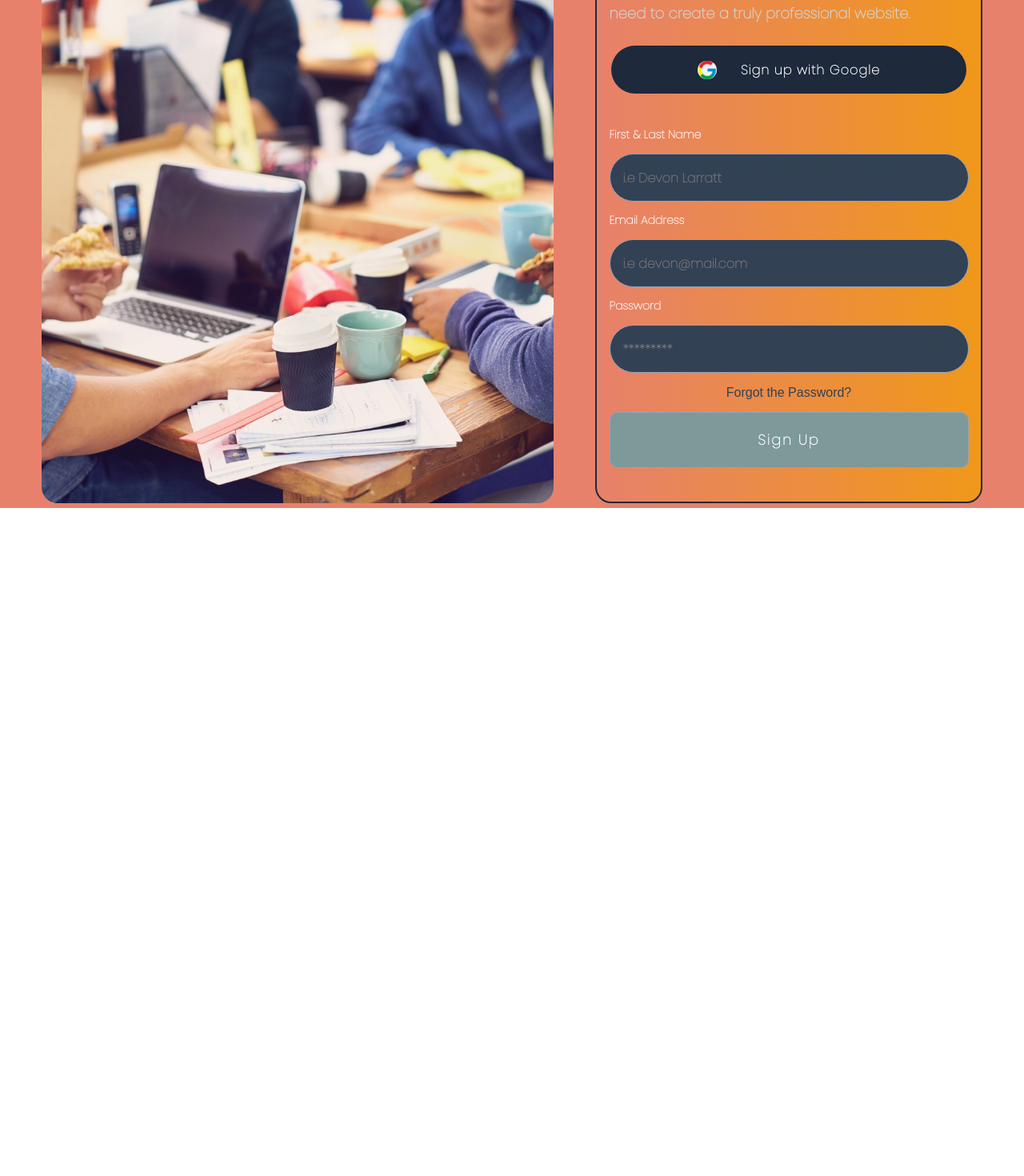
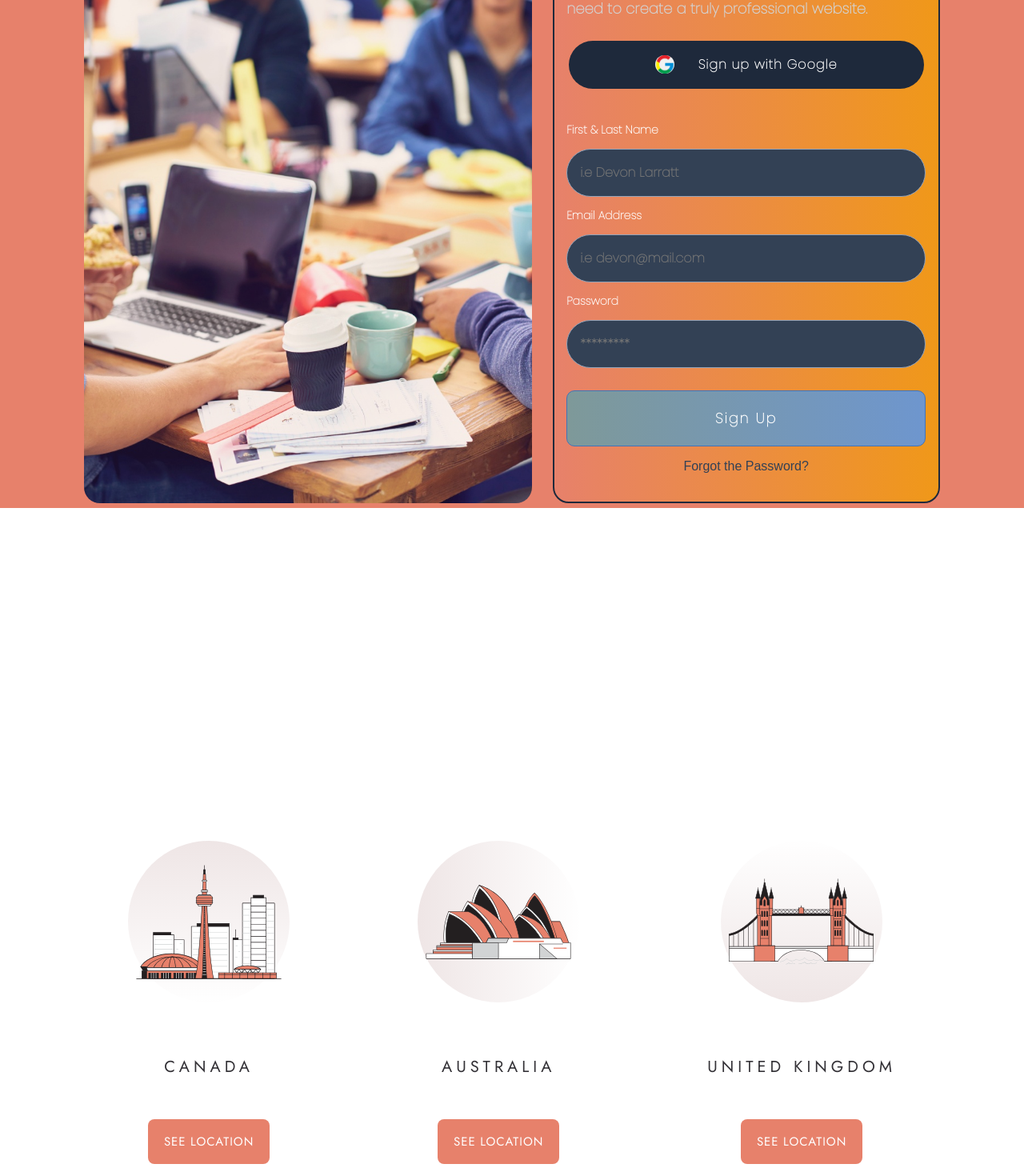
Before and after one commit to zhamal2k04/Project-Designo, a React (Create React App) app: page /login in a window 1280 px wide. Shown: the part 320-1790 px from the top of the page at 80% size. Built offline with nearby package versions, Linux system fonts and the light colour scheme.

Commit message:
added useStates and useEffect for LoginPage to validate signup

```diff
--- a/package.json
+++ b/package.json
@@ -6,6 +6,7 @@
     "@testing-library/jest-dom": "^5.16.5",
     "@testing-library/react": "^13.4.0",
     "@testing-library/user-event": "^13.5.0",
+    "firebase": "^9.22.1",
     "leaflet": "^1.9.4",
     "react": "^18.2.0",
     "react-dom": "^18.2.0",
--- a/src/containers/AboutUs/components/LocationCards/LocationCards.jsx
+++ b/src/containers/AboutUs/components/LocationCards/LocationCards.jsx
@@ -6,7 +6,7 @@ import locationImg3 from "../../images/UK.svg";
 import { Link } from "react-router-dom";
 const LocationCards = () => {
   return (
-    <div className="location-container">
+    <div className="lowerLocation-container">
       <div className="cardsHolder">
         <div className="cardNum1">
           <img src={locationImg1} alt="loc-img" />
--- a/src/containers/LoginPage/components/LoginCard/LoginCard.css
+++ b/src/containers/LoginPage/components/LoginCard/LoginCard.css
@@ -7,11 +7,14 @@
 }
 
 .loginCard-container {
+    padding: 5rem;
     width: 100%;
+    height: 100%;
     display: flex;
     flex-direction: row;
     justify-content: space-evenly;
     align-items: center;
+    background: #E7816B;
 }
 
 .loginCard-left {
@@ -114,6 +117,7 @@
     align-items: center;
     background-color: #1E293B;
     border-radius: 30px;
+    cursor: pointer;
 }
 
 #google-btn>img {
@@ -181,18 +185,15 @@
     color: #334155;
 }
 
-.input-content>span:hover {
-    color: rgb(52, 52, 252);
-    cursor: help;
-    text-decoration: underline;
-}
 
 #sign-btn {
     width: 449px;
     height: 70px;
     border-radius: 10px;
     background-color: #7E9999;
-    border: 1px solid #94A3B8;
+    background: -webkit-linear-gradient(to right, #7E9999, #6e96ce);
+    background: linear-gradient(to right, #7E9999, #6e96ce);
+    border: 1px solid #4173b8;
     cursor: pointer;
     font-family: 'Poppins', sans-serif;
     font-size: 1.1rem;
@@ -201,3 +202,14 @@
     margin-top: 15px;
     letter-spacing: 2px;
 }
+
+.input-content>span:hover {
+    color: rgb(52, 52, 252);
+    cursor: help;
+    text-decoration: underline;
+}
+
+#google-btn:hover{
+    text-decoration: underline;
+    color: white;
+}
--- a/src/containers/LoginPage/components/LoginCard/LoginCard.jsx
+++ b/src/containers/LoginPage/components/LoginCard/LoginCard.jsx
@@ -1,12 +1,63 @@
-import React from 'react'
+import React, { useEffect } from 'react'
 import "../LoginCard/LoginCard.css"
 import google_icon from "../../images/google-icon.png"
+import { useState } from 'react'
 const LoginCard = () => {
+    // const [name, setName] = useState('')
+    const [email, setEmail] = useState('')
+    const [password, setPassword] = useState('')
+    const [emailDirty, setEmailDirty] = useState(false)
+    const [passwordDirty, setPasswordDirty] = useState(false)
+    const [emailError, setEmailError] = useState("Email Cannot be Empty")
+    const [passwordError, setPasswordError] = useState("Password Cannot be Empty")
+    const [formValid, setFormValid] = useState(false)
+
+    useEffect(() =>{
+        if(emailError || passwordError){
+            setFormValid(false)
+        }else{
+            setFormValid(true)
+        }
+    }, [emailError, passwordError])
+
+    const emailHandler = (e) => {
+        setEmail(e.target.value)
+        const re = /[^@ \t\r\n]+@[^@ \t\r\n]+\.[^@ \t\r\n]+/
+
+        if (!re.test(String(e.target.value).toLowerCase())) {
+            setEmailError('Incorrect Email!')
+        } else {
+            setEmailError("")
+        }
+    }
+
+    const passwordHandler = (e) => {
+        setPassword(e.target.value)
+        if (e.target.value.length < 3 || e.target.value.length > 8){
+            setPasswordError('Password length should be more than 3 and 8!')
+            if(!e.target.value){
+                setPasswordError("Password Cannot be Empty")
+            }
+        }else{
+            setPasswordError("")
+        }
+    }
+
+    const blurHandler = (e) => {
+        switch (e.target.name) {
+            case 'email':
+                setEmailDirty(true)
+                break
+            case 'password':
+                setPasswordDirty(true)
+                break
+        }
+    }
+
+
     return (
         <div className='loginCard-container'>
-            <div className="loginCard-left">
-
-            </div>
+            <div className="loginCard-left"></div>
             <div className="loginCard-right">
                 <div className="title-content">
                     <h1>Join us Today 👋</h1>
@@ -21,12 +72,14 @@ const LoginCard = () => {
                         <p>First & Last Name</p>
                         <input type="text" placeholder='i.e Devon Larratt' />
                         <p>Email Address</p>
-                        <input type="email" placeholder='i.e devon@mail.com' />
+                        {(emailDirty && emailError) && <div style={{ color: 'red' }}>{emailError}</div>}
+                        <input onChange={e => emailHandler(e)} value={email} onBlur={e => blurHandler(e)} type="email" name='email' placeholder='i.e devon@mail.com' />
                         <p>Password</p>
-                        <input type="password" placeholder='*********' />
+                        {(passwordDirty && passwordError) && <div style={{ color: 'red' }}>{passwordError}</div>}
+                        <input onChange={e => passwordHandler(e)} value={password} onBlur={e => blurHandler(e)} type="password" name='password' placeholder='*********' />
+                    <button disabled={!formValid} type='submit' id='sign-btn'>Sign Up</button>
                     </form>
                     <span>Forgot the Password?</span>
-                    <button id='sign-btn'>Sign Up</button>
                 </div>
             </div>
         </div>
--- a/src/containers/LoginPage/components/LowerLocation/LowerLocation.css
+++ b/src/containers/LoginPage/components/LowerLocation/LowerLocation.css
@@ -0,0 +1,81 @@
+* {
+    margin: 0;
+    padding: 0;
+    box-sizing: border-box;
+}
+
+.lowerLocation-container {
+    margin-top: 26rem;
+    width: 100%;
+    height: 440px;
+}
+
+.CardsHolder {
+    width: 100%;
+    display: flex;
+    flex-direction: row;
+    justify-content: space-evenly;
+}
+
+.CardNumber1 {
+    display: flex;
+    flex-direction: column;
+    gap: 20px;
+}
+
+.CardNumber1>img {
+    transform: rotate(0deg);
+    transition: 0.4s ease-in-out;
+}
+
+.CardNumber1>img:hover {
+    transform: rotate(360deg);
+    cursor: pointer;
+}
+
+.CardNumber1:nth-child(2)>img:hover {
+    transform: rotate(-360deg);
+    cursor: pointer;
+}
+
+.CardNumber1>h1 {
+    margin-top: 48px;
+    font-family: "Jost", sans-serif;
+    font-style: normal;
+    font-weight: 500;
+    font-size: 20px;
+    line-height: 26px;
+    text-align: center;
+    letter-spacing: 5px;
+    color: #333136;
+    text-transform: uppercase;
+}
+
+#btn-loc {
+    margin-top: 32px;
+    width: 152px;
+    height: 56px;
+    background: #e7816b;
+    border-radius: 8px;
+    font-family: "Jost", sans-serif;
+    font-style: normal;
+    font-weight: 500;
+    font-size: 15px;
+    line-height: 22px;
+    text-align: center;
+    letter-spacing: 1px;
+    text-transform: uppercase;
+    color: #ffffff;
+    outline: none;
+    border: none;
+    transform: scale(1);
+    transition: 0.4s ease-in-out;
+    overflow: hidden;
+}
+
+#btn-loc:hover {
+    background-color: #f3a998;
+    transform: scale(1.1);
+    cursor: pointer;
+    color: black;
+}
--- a/src/containers/LoginPage/components/LowerLocation/LowerLocation.jsx
+++ b/src/containers/LoginPage/components/LowerLocation/LowerLocation.jsx
@@ -7,7 +7,29 @@ import locationImg3 from "../../images/UK.svg";
 const LowerLocation = () => {
     return (
         <div className="lowerLocation-container">
-
+            <div className="CardsHolder">
+                <div className="CardNumber1">
+                    <img src={locationImg1} alt="loc-img" />
+                    <h1>Canada</h1>
+                    <Link>
+                        <button id="btn-loc">See Location</button>
+                    </Link>
+                </div>
+                <div className="CardNumber1">
+                    <img src={locationImg2} alt="loc-img" />
+                    <h1>Australia</h1>
+                    <Link>
+                        <button id="btn-loc">See Location</button>
+                    </Link>
+                </div>
+                <div className="CardNumber1">
+                    <img src={locationImg3} alt="loc-img" />
+                    <h1>United Kingdom</h1>
+                    <Link>
+                        <button id="btn-loc">See Location</button>
+                    </Link>
+                </div>
+            </div>
         </div>
     )
 }
--- a/src/containers/LoginPage/container/LoginPage.css
+++ b/src/containers/LoginPage/container/LoginPage.css
@@ -7,8 +7,8 @@
 .loginPage-container {
     width: 100%;
     height: 100vh;
-    background: #E7816B;
     display: flex;
+    flex-direction: column;
+    justify-content: space-between;
     align-items: center;
-    justify-content: center;
 }
--- a/src/containers/LoginPage/container/LoginPage.jsx
+++ b/src/containers/LoginPage/container/LoginPage.jsx
@@ -1,11 +1,12 @@
 import React from 'react';
 import LoginCard from '../components/LoginCard/LoginCard';
-// import LowerLocation from '../components/LowerLocation/LowerLocation';
+import LowerLocation from '../components/LowerLocation/LowerLocation';
 import "../container/LoginPage.css";
 const LoginPage = () => {
   return (
     <div className='loginPage-container'>
         <LoginCard/>
+        <LowerLocation />
     </div>
   )
 }
```
Also changed, not shown: src/config.js (added), src/containers/AboutUs/components/LocationCards/LocationCards.css (line endings or trailing spaces), 1 other file (tests, documents, lock files or other folders).
